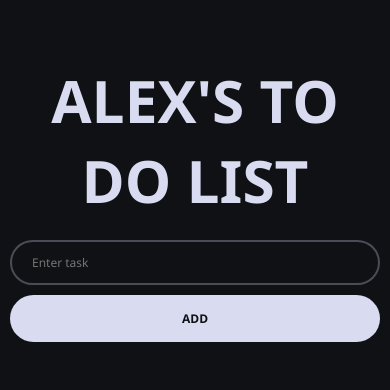
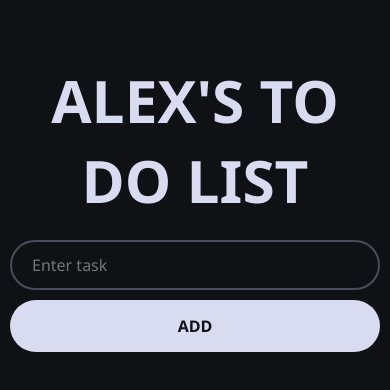
Before and after one commit to alexverbs/toDoList, a plain HTML site: page index.html in a window 390 px wide. Drawn offline with Linux system fonts and the light colour scheme; no server answers.

Commit message:
change font and favicon 11/11

```diff
--- a/index.html
+++ b/index.html
@@ -3,6 +3,7 @@
 <head>
     <meta charset="UTF-8">
     <meta name="viewport" content="width=device-width, initial-scale=1.0">
+    <link rel="icon" href="https://github.com/alexverbs/alexverbs.github.io/blob/d3d0848591b647211440f9e09d63ac3a4cc1483b/assets/AV-faviconNEW.ico">
     <title>To do List</title>
     <link rel="stylesheet" href="style.css">
     <!-- Firebase SDKs -->
--- a/style.css
+++ b/style.css
@@ -155,7 +155,7 @@ input[type="checkbox"]{
 
 @media(max-width: 500px){
     html{
-        font-size: 12px;
+        font-size: 16px;
     }
     #add-button{
         position: unset;
```
